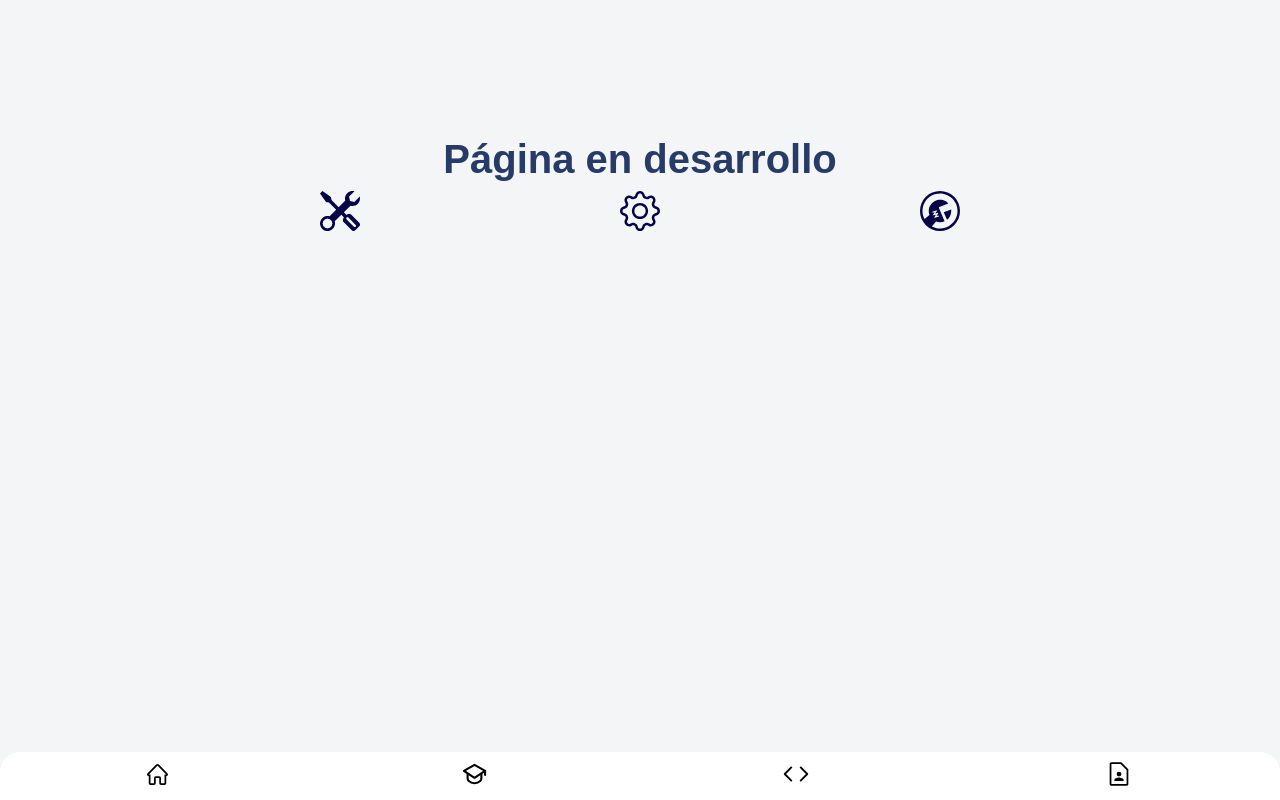
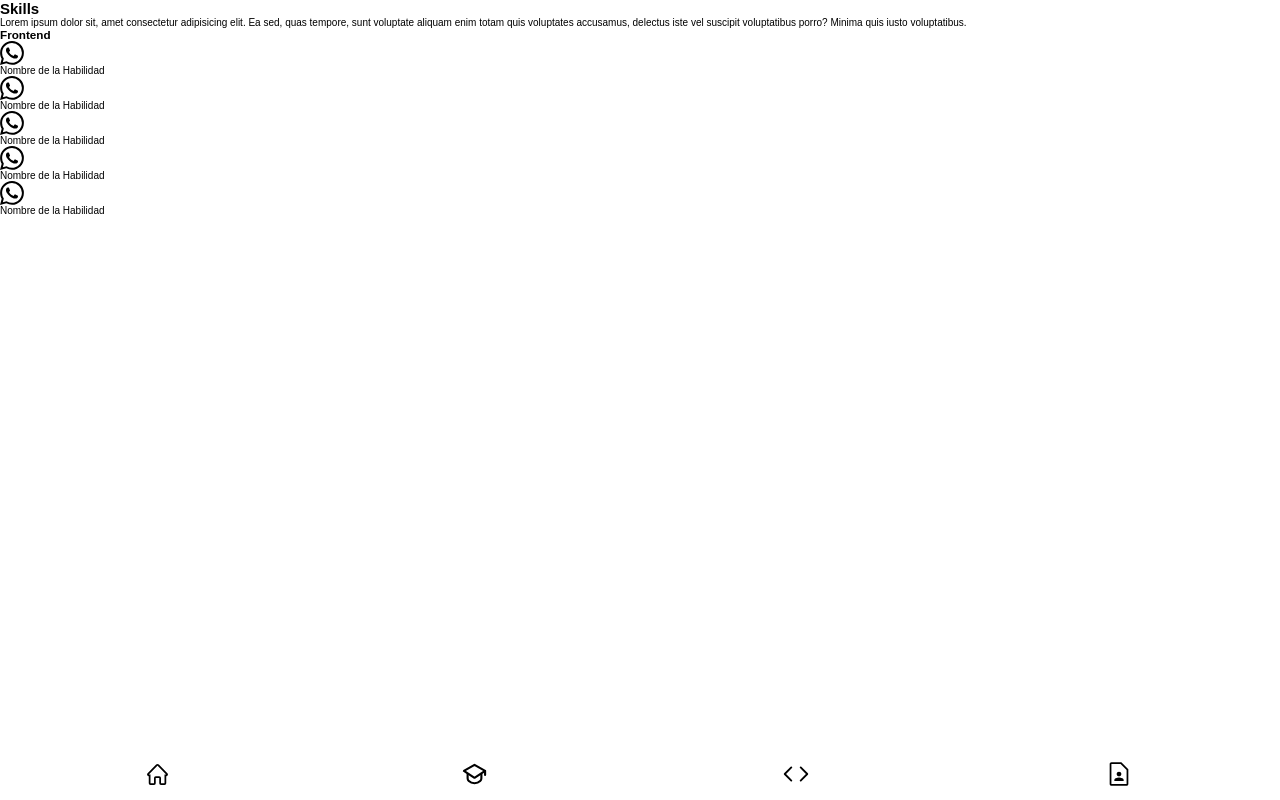
Before and after one commit to Yusei-0/Yusei-0, an Angular app: page /skills in a window 1280 px wide. Built offline with nearby package versions, Linux system fonts and the light colour scheme.

Commit message:
Create the skill page layout

```diff
--- a/src/app/app-routing.module.ts
+++ b/src/app/app-routing.module.ts
@@ -23,7 +23,7 @@ const routes: Routes = [
   },
   {
     path: 'skills',
-    loadChildren: () => import('./in-production/in-production.module').then(m=> m.InProductionModule)
+    loadChildren: () => import('./skills/skills.module').then(m=> m.SkillsModule)
   },
   {
     path: '**',
--- a/src/app/skills/skills.module.ts
+++ b/src/app/skills/skills.module.ts
@@ -2,8 +2,7 @@ import { NgModule } from '@angular/core';
 import { CommonModule } from '@angular/common';
 import { SkillsComponent } from './skills/skills.component';
 import { SkillsRoutingModule } from './skills-routing.module';
-
-
+import { SharedModule } from '../shared/shared.module';
 
 @NgModule({
   declarations: [
@@ -11,7 +10,8 @@ import { SkillsRoutingModule } from './skills-routing.module';
   ],
   imports: [
     CommonModule,
-    SkillsRoutingModule
+    SkillsRoutingModule,
+    SharedModule
   ]
 })
 export class SkillsModule { }
--- a/src/app/skills/skills/skills.component.html
+++ b/src/app/skills/skills/skills.component.html
@@ -1 +1,31 @@
-<p>skills works!</p>
+<section class="skills-header">
+    <h2>Skills</h2>
+    <p>Lorem ipsum dolor sit, amet consectetur adipisicing elit. Ea sed, quas tempore, sunt voluptate aliquam enim totam quis voluptates accusamus, delectus iste vel suscipit voluptatibus porro? Minima quis iusto voluptatibus.</p>
+</section>
+<section class="skills-main">
+    <div class="main-list-title">
+        <h3>Frontend</h3>
+        <ul class="main-list-container">
+            <li class="main-list-item">
+                <app-icon [img]="'whatsapp'"></app-icon>
+                <p> Nombre de la Habilidad</p>
+            </li>
+            <li class="main-list-item">
+                <app-icon [img]="'whatsapp'"></app-icon>
+                <p> Nombre de la Habilidad</p>
+            </li>
+            <li class="main-list-item">
+                <app-icon [img]="'whatsapp'"></app-icon>
+                <p> Nombre de la Habilidad</p>
+            </li>
+            <li class="main-list-item">
+                <app-icon [img]="'whatsapp'"></app-icon>
+                <p> Nombre de la Habilidad</p>
+            </li>
+            <li class="main-list-item">
+                <app-icon [img]="'whatsapp'"></app-icon>
+                <p> Nombre de la Habilidad</p>
+            </li>
+        </ul>
+    </div>
+</section>
```
Also changed, not shown: 2 other files (tests, documents, lock files or other folders).
